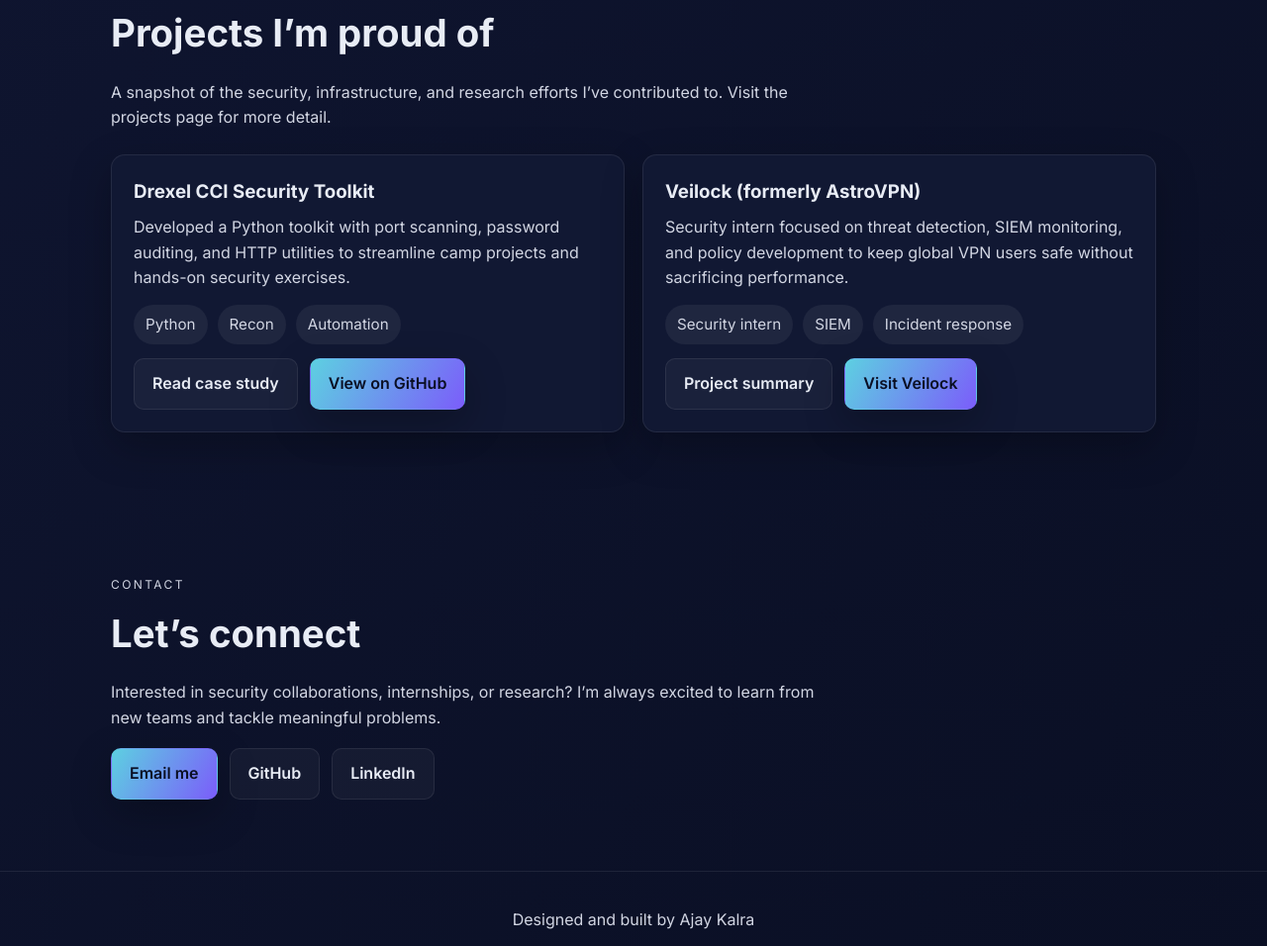
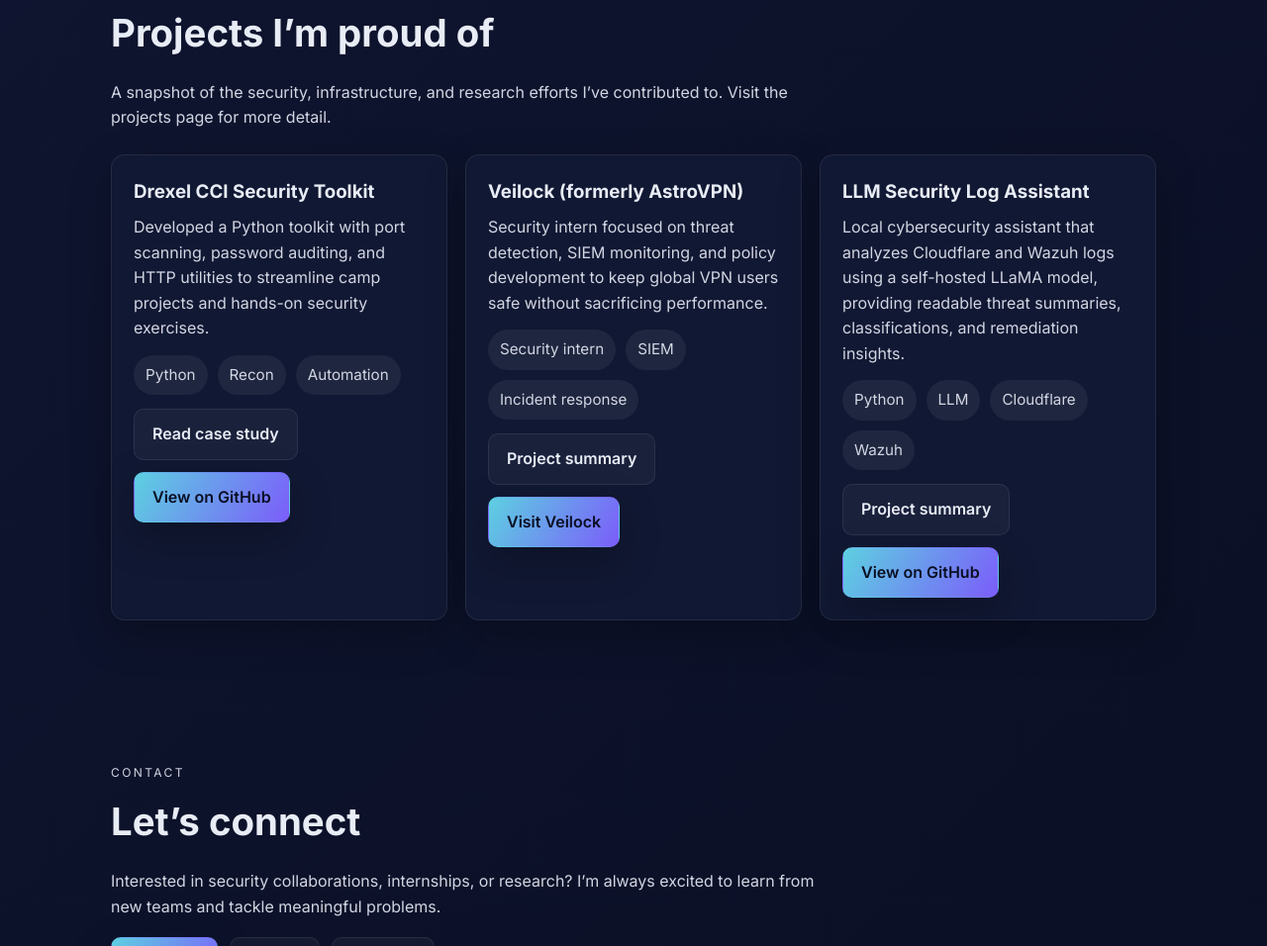
Before and after one commit to CyberCosmos24/Cosmos-Portfolio, a plain HTML site: page index.html in a window 1280 px wide. Shown: the part 1569-2525 px from the top of the page at 99% size. Drawn offline with Linux system fonts and the light colour scheme.

Commit message:
Add files via upload

```diff
--- a/index.html
+++ b/index.html
@@ -107,6 +107,28 @@
             <a class="btn btn--primary" href="https://veilock.com/" target="_blank">Visit Veilock</a>
           </div>
         </div>
+<div class="card project-card">
+  <h3>LLM Security Log Assistant</h3>
+  <p>
+    Local cybersecurity assistant that analyzes Cloudflare and Wazuh logs using a self-hosted LLaMA model,
+    providing readable threat summaries, classifications, and remediation insights.
+  </p>
+
+  <div class="pills">
+    <span class="pill">Python</span>
+    <span class="pill">LLM</span>
+    <span class="pill">Cloudflare</span>
+    <span class="pill">Wazuh</span>
+  </div>
+
+  <div class="links" style="margin-top: 14px;">
+    <a class="btn btn--ghost" href="llm-assistant.html">Project summary</a>
+    <a class="btn btn--primary" href="https://github.com/CyberCosmos24/llm-assistant" target="_blank">
+      View on GitHub
+    </a>
+  </div>
+</div>
+
       </div>
     </section>
 
```
